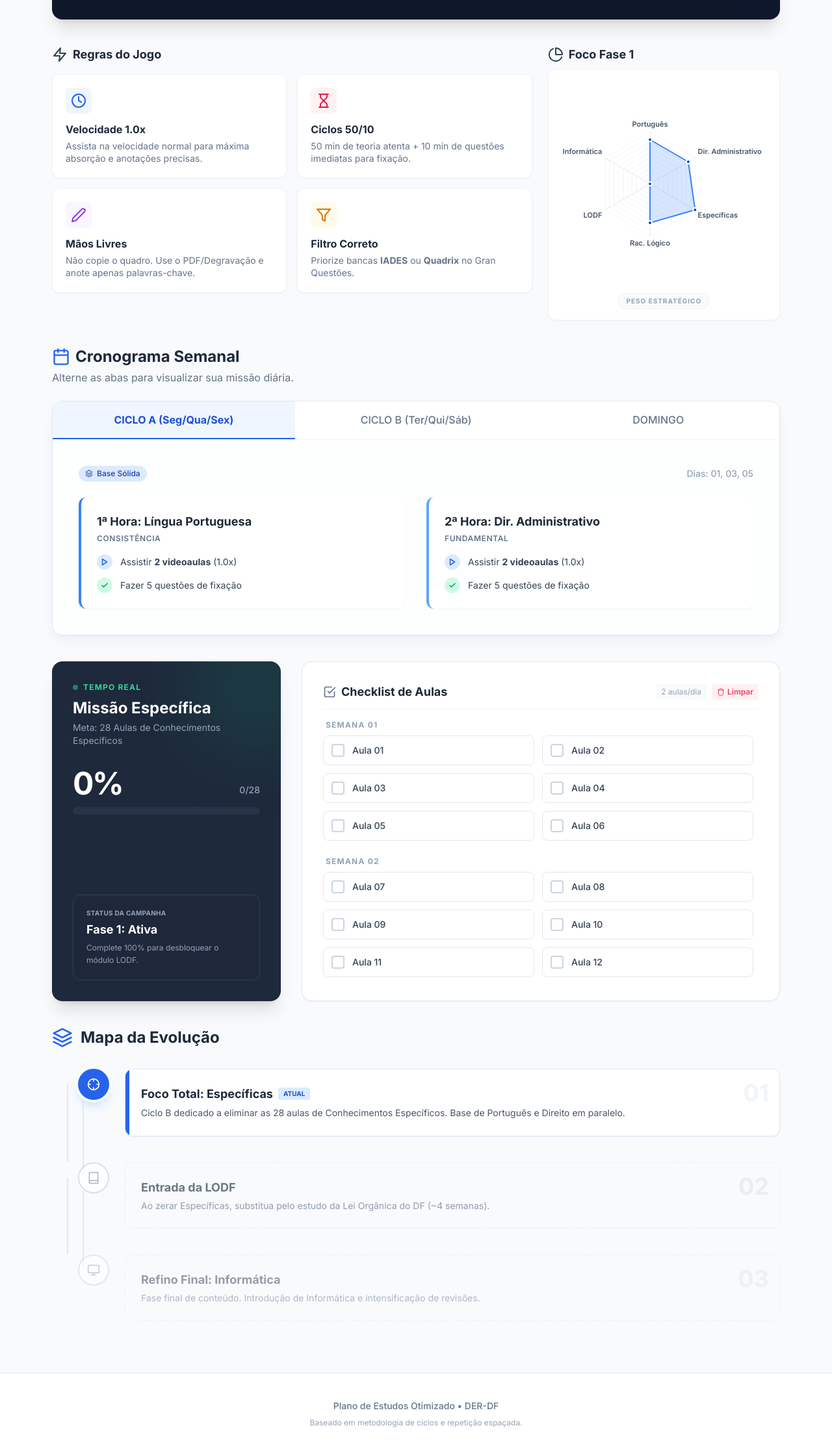
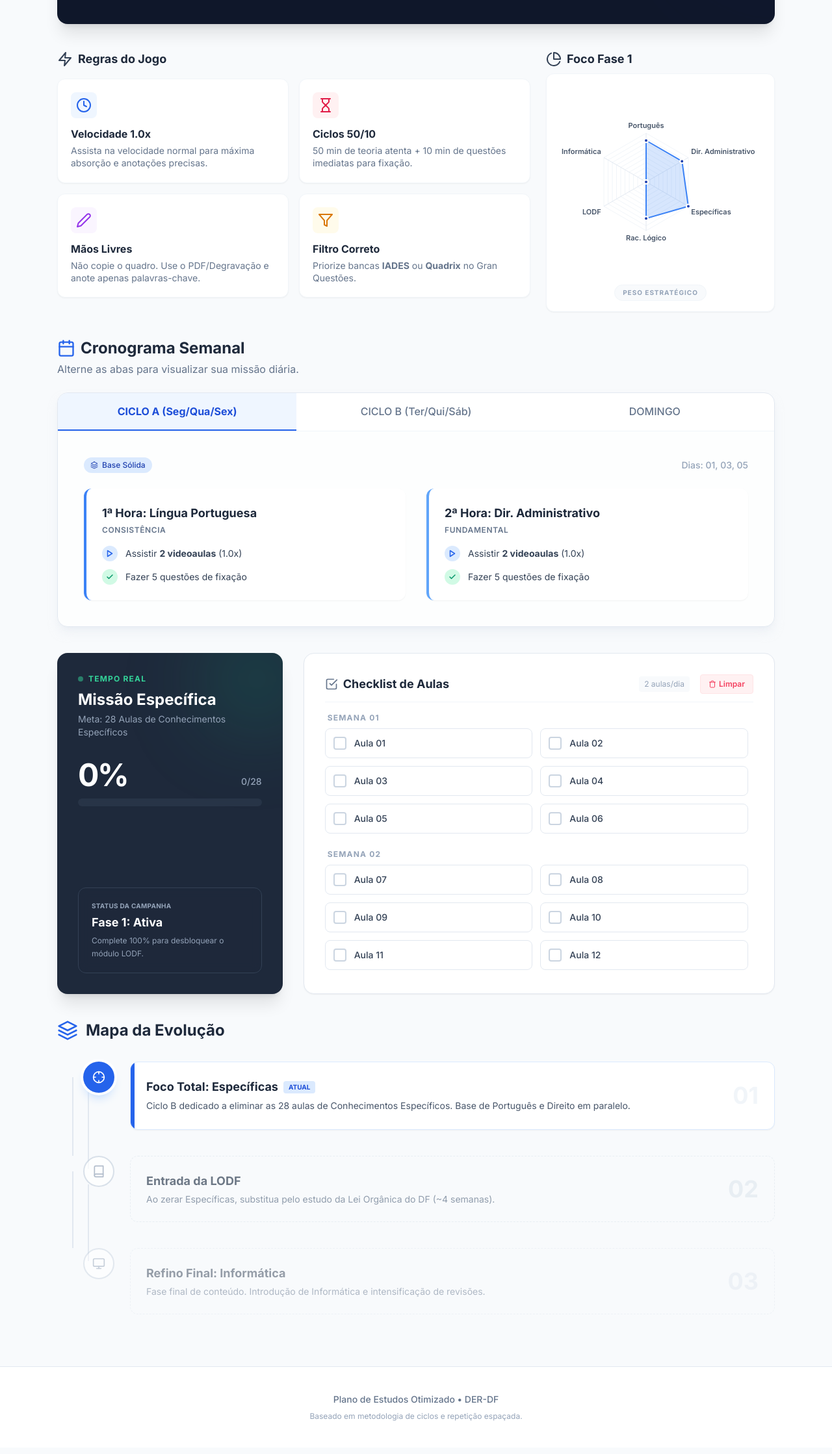
Before and after one commit to smithnaguxi90/DER-Plano-de-Estudos, a plain HTML site: page index.html in a window 1280 px wide. Shown: the part 249-2487 px from the top of the page at 65% size. Drawn offline with nearby package versions, Linux system fonts and the light colour scheme.

Commit message:
index.html atualizado

```diff
--- a/index.html
+++ b/index.html
@@ -46,8 +46,19 @@
       .chart-container {
         position: relative;
         width: 100%;
-        height: 320px;
+        height: 280px; /* Base height for mobile */
+        max-height: 350px;
         margin: 0 auto;
+      }
+      @media (min-width: 640px) {
+        .chart-container {
+          height: 320px; /* Tablet */
+        }
+      }
+      @media (min-width: 1024px) {
+        .chart-container {
+          height: 350px; /* Desktop */
+        }
       }
 
       /* Custom Checkbox Styling */
@@ -59,8 +70,8 @@
       .custom-checkbox input:checked + div::after {
         content: "";
         display: block;
-        width: 6px;
-        height: 10px;
+        width: 5px;
+        height: 9px;
         border: solid white;
         border-width: 0 2px 2px 0;
         transform: rotate(45deg);
@@ -73,7 +84,7 @@
         transition: all 0.2s cubic-bezier(0.4, 0, 0.2, 1);
       }
 
-      /* Timeline styling */
+      /* Timeline styling - Responsive adjustments */
       .timeline-line::before {
         content: "";
         position: absolute;
@@ -84,6 +95,12 @@
         background-color: #e2e8f0;
         z-index: 0;
       }
+      /* Hide line on mobile for cleaner look or adjust if needed */
+      @media (max-width: 768px) {
+        .timeline-line::before {
+          left: 15px; /* Adjust line position for smaller screens */
+        }
+      }
       .timeline-item:last-child .timeline-line::before {
         display: none;
       }
@@ -91,21 +108,21 @@
     <!-- Chosen Palette: Professional Slate (Dark/Light), Accent Blue/Rose/Emerald -->
   </head>
   <body
-    class="bg-slate-50 text-slate-800 antialiased selection:bg-blue-100 selection:text-blue-900"
+    class="bg-slate-50 text-slate-800 antialiased selection:bg-blue-100 selection:text-blue-900 flex flex-col min-h-screen"
   >
     <!-- Navigation / Header -->
     <header
       class="bg-white/80 backdrop-blur-md border-b border-slate-200 sticky top-0 z-50 transition-all duration-300"
     >
       <div
-        class="max-w-6xl mx-auto px-4 py-3 flex justify-between items-center"
+        class="max-w-6xl mx-auto px-4 sm:px-6 py-3 flex justify-between items-center"
       >
         <div
           class="flex items-center gap-3 cursor-pointer"
           onclick="window.scrollTo({ top: 0, behavior: 'smooth' })"
         >
           <div
-            class="w-8 h-8 bg-blue-600 rounded-lg flex items-center justify-center text-white shadow-sm"
+            class="w-8 h-8 bg-blue-600 rounded-lg flex items-center justify-center text-white shadow-sm shrink-0"
           >
             <svg
               xmlns="http://www.w3.org/2000/svg"
@@ -122,7 +139,7 @@
           </div>
           <div>
             <h1
-              class="text-lg font-bold text-slate-900 tracking-tight leading-none"
+              class="text-base sm:text-lg font-bold text-slate-900 tracking-tight leading-none truncate max-w-[150px] sm:max-w-none"
             >
               DER-DF <span class="text-blue-600">Estrategista</span>
             </h1>
@@ -149,7 +166,9 @@
       </div>
     </header>
 
-    <main class="max-w-6xl mx-auto px-4 py-8 space-y-10">
+    <main
+      class="max-w-6xl mx-auto px-4 sm:px-6 py-6 sm:py-8 space-y-8 sm:space-y-10 flex-grow"
+    >
       <!-- Hero / Context Section -->
       <section class="animate-slide-up" style="animation-delay: 0.1s">
         <div
@@ -157,18 +176,18 @@
         >
           <!-- Decorative background element -->
           <div
-            class="absolute top-0 right-0 w-64 h-64 bg-blue-600 rounded-full mix-blend-overlay filter blur-3xl opacity-20 -translate-y-1/2 translate-x-1/2 group-hover:opacity-30 transition-opacity duration-700"
+            class="absolute top-0 right-0 w-48 h-48 sm:w-64 sm:h-64 bg-blue-600 rounded-full mix-blend-overlay filter blur-3xl opacity-20 -translate-y-1/2 translate-x-1/2 group-hover:opacity-30 transition-opacity duration-700 pointer-events-none"
           ></div>
 
           <div class="relative z-10">
             <div
               class="flex flex-col md:flex-row justify-between items-start md:items-center gap-6"
             >
-              <div class="max-w-2xl">
-                <h2 class="text-2xl md:text-3xl font-bold mb-3 tracking-tight">
+              <div class="max-w-2xl w-full">
+                <h2 class="text-2xl sm:text-3xl font-bold mb-3 tracking-tight">
                   Sua Estratégia de Aprovação
                 </h2>
-                <p class="text-slate-300 text-lg leading-relaxed">
+                <p class="text-slate-300 text-base sm:text-lg leading-relaxed">
                   Este painel otimiza sua rotina de 2h diárias com foco em
                   consistência. Gerencie ciclos, acompanhe aulas e visualize sua
                   evolução.
@@ -177,7 +196,7 @@
               <div class="flex flex-wrap gap-3 w-full md:w-auto">
                 <button
                   onclick="App.scrollTo('planner')"
-                  class="flex-1 md:flex-none bg-blue-600 hover:bg-blue-500 text-white px-5 py-2.5 rounded-lg font-medium transition-all shadow-lg shadow-blue-900/20 active:scale-95 flex items-center justify-center gap-2"
+                  class="flex-1 md:flex-none bg-blue-600 hover:bg-blue-500 text-white px-5 py-2.5 rounded-lg font-medium transition-all shadow-lg shadow-blue-900/20 active:scale-95 flex items-center justify-center gap-2 text-sm sm:text-base"
                 >
                   <svg
                     xmlns="http://www.w3.org/2000/svg"
@@ -205,7 +224,7 @@
                 </button>
                 <button
                   onclick="App.scrollTo('tracker')"
-                  class="flex-1 md:flex-none bg-emerald-600 hover:bg-emerald-500 text-white px-5 py-2.5 rounded-lg font-medium transition-all shadow-lg shadow-emerald-900/20 active:scale-95 flex items-center justify-center gap-2"
+                  class="flex-1 md:flex-none bg-emerald-600 hover:bg-emerald-500 text-white px-5 py-2.5 rounded-lg font-medium transition-all shadow-lg shadow-emerald-900/20 active:scale-95 flex items-center justify-center gap-2 text-sm sm:text-base"
                 >
                   <svg
                     xmlns="http://www.w3.org/2000/svg"
@@ -404,9 +423,11 @@
             <h3 class="text-lg font-bold text-slate-800">Foco Fase 1</h3>
           </div>
           <div
-            class="bg-white p-4 rounded-xl border border-slate-100 shadow-sm flex-1 flex flex-col items-center justify-center relative"
+            class="bg-white p-4 rounded-xl border border-slate-100 shadow-sm flex-1 flex flex-col items-center justify-center relative min-h-[300px] sm:min-h-0"
           >
-            <div class="chart-container">
+            <div
+              class="chart-container w-full h-full flex justify-center items-center"
+            >
               <canvas id="balanceChart"></canvas>
             </div>
             <div
@@ -446,7 +467,7 @@
               </svg>
               Cronograma Semanal
             </h3>
-            <p class="text-slate-500 mt-1">
+            <p class="text-slate-500 mt-1 text-sm sm:text-base">
               Alterne as abas para visualizar sua missão diária.
             </p>
           </div>
@@ -455,26 +476,26 @@
         <div
           class="bg-white rounded-2xl shadow-lg shadow-slate-200/50 border border-slate-200 overflow-hidden"
         >
-          <!-- Tabs -->
+          <!-- Tabs - Horizontal scroll on mobile -->
           <div
             class="flex border-b border-slate-100 overflow-x-auto scrollbar-hide"
           >
             <button
-              class="flex-1 py-4 px-4 text-center font-medium text-sm sm:text-base border-b-2 transition-all whitespace-nowrap focus:outline-none"
+              class="flex-1 py-4 px-4 text-center font-medium text-sm sm:text-base border-b-2 transition-all whitespace-nowrap focus:outline-none min-w-[140px]"
               id="tab-cycle-a"
               onclick="App.switchTab('cycle-a')"
             >
               CICLO A (Seg/Qua/Sex)
             </button>
             <button
-              class="flex-1 py-4 px-4 text-center font-medium text-sm sm:text-base border-b-2 transition-all whitespace-nowrap focus:outline-none"
+              class="flex-1 py-4 px-4 text-center font-medium text-sm sm:text-base border-b-2 transition-all whitespace-nowrap focus:outline-none min-w-[140px]"
               id="tab-cycle-b"
               onclick="App.switchTab('cycle-b')"
             >
               CICLO B (Ter/Qui/Sáb)
             </button>
             <button
-              class="flex-1 py-4 px-4 text-center font-medium text-sm sm:text-base border-b-2 transition-all whitespace-nowrap focus:outline-none"
+              class="flex-1 py-4 px-4 text-center font-medium text-sm sm:text-base border-b-2 transition-all whitespace-nowrap focus:outline-none min-w-[120px]"
               id="tab-sunday"
               onclick="App.switchTab('sunday')"
             >
@@ -483,12 +504,14 @@
           </div>
 
           <!-- Content Area -->
-          <div class="p-6 md:p-10 min-h-[300px] bg-slate-50/30 relative">
+          <div class="p-4 sm:p-6 md:p-10 min-h-[300px] bg-slate-50/30 relative">
             <!-- Cycle A Content -->
             <div id="content-cycle-a" class="animate-fade-in block">
-              <div class="mb-6 flex items-center justify-between">
+              <div
+                class="mb-6 flex flex-col sm:flex-row sm:items-center justify-between gap-2"
+              >
                 <span
-                  class="inline-flex items-center gap-1.5 px-2.5 py-1 rounded-full text-xs font-medium bg-blue-100 text-blue-800"
+                  class="inline-flex items-center gap-1.5 px-2.5 py-1 rounded-full text-xs font-medium bg-blue-100 text-blue-800 w-fit"
                 >
                   <svg
                     xmlns="http://www.w3.org/2000/svg"
@@ -511,10 +534,10 @@
                 >
               </div>
 
-              <div class="grid grid-cols-1 md:grid-cols-2 gap-8">
+              <div class="grid grid-cols-1 md:grid-cols-2 gap-6 sm:gap-8">
                 <!-- Card Hour 1 -->
                 <div
-                  class="bg-white p-6 rounded-xl border-l-4 border-blue-500 shadow-sm hover:shadow-md transition-shadow"
+                  class="bg-white p-5 sm:p-6 rounded-xl border-l-4 border-blue-500 shadow-sm hover:shadow-md transition-shadow"
                 >
                   <h4 class="text-lg font-bold text-slate-800 mb-1">
                     1ª Hora: Língua Portuguesa
@@ -569,7 +592,7 @@
                 </div>
                 <!-- Card Hour 2 -->
                 <div
-                  class="bg-white p-6 rounded-xl border-l-4 border-blue-400 shadow-sm hover:shadow-md transition-shadow"
+                  class="bg-white p-5 sm:p-6 rounded-xl border-l-4 border-blue-400 shadow-sm hover:shadow-md transition-shadow"
                 >
                   <h4 class="text-lg font-bold text-slate-800 mb-1">
                     2ª Hora: Dir. Administrativo
@@ -627,9 +650,11 @@
 
             <!-- Cycle B Content -->
             <div id="content-cycle-b" class="animate-fade-in hidden">
-              <div class="mb-6 flex items-center justify-between">
+              <div
+                class="mb-6 flex flex-col sm:flex-row sm:items-center justify-between gap-2"
+              >
                 <span
-                  class="inline-flex items-center gap-1.5 px-2.5 py-1 rounded-full text-xs font-medium bg-rose-100 text-rose-800"
+                  class="inline-flex items-center gap-1.5 px-2.5 py-1 rounded-full text-xs font-medium bg-rose-100 text-rose-800 w-fit"
                 >
                   <svg
                     xmlns="http://www.w3.org/2000/svg"
@@ -652,15 +677,15 @@
                 >
               </div>
 
-              <div class="grid grid-cols-1 md:grid-cols-2 gap-8">
+              <div class="grid grid-cols-1 md:grid-cols-2 gap-6 sm:gap-8">
                 <!-- Card Hour 1 (Priority) -->
                 <div
-                  class="bg-gradient-to-br from-white to-rose-50 p-6 rounded-xl border-l-4 border-rose-500 shadow-sm hover:shadow-md transition-shadow relative"
+                  class="bg-gradient-to-br from-white to-rose-50 p-5 sm:p-6 rounded-xl border-l-4 border-rose-500 shadow-sm hover:shadow-md transition-shadow relative"
                 >
                   <div class="absolute top-4 right-4 text-rose-200 opacity-30">
                     <svg
                       xmlns="http://www.w3.org/2000/svg"
-                      class="h-12 w-12"
+                      class="h-10 w-10 sm:h-12 sm:w-12"
                       viewBox="0 0 24 24"
                       fill="none"
                       stroke="currentColor"
@@ -728,7 +753,7 @@
                 </div>
                 <!-- Card Hour 2 -->
                 <div
-                  class="bg-white p-6 rounded-xl border-l-4 border-purple-400 shadow-sm hover:shadow-md transition-shadow"
+                  class="bg-white p-5 sm:p-6 rounded-xl border-l-4 border-purple-400 shadow-sm hover:shadow-md transition-shadow"
                 >
                   <h4 class="text-lg font-bold text-slate-800 mb-1">
                     2ª Hora: Raciocínio Lógico
@@ -821,7 +846,7 @@
                   </svg>
                 </div>
                 <h4 class="text-xl font-bold text-slate-800">Dia de Recarga</h4>
-                <p class="text-slate-600 max-w-md mt-2 leading-relaxed">
+                <p class="text-slate-600 max-w-md mt-2 leading-relaxed px-4">
                   O descanso faz parte da neurociência do aprendizado.
                   <br /><span class="text-sm text-slate-400 mt-2 block"
                     >Se houver atraso, use apenas 1h para reposição
@@ -840,10 +865,10 @@
         class="scroll-mt-24 animate-slide-up"
         style="animation-delay: 0.4s"
       >
-        <div class="grid grid-cols-1 lg:grid-cols-3 gap-8">
+        <div class="grid grid-cols-1 lg:grid-cols-3 gap-6 lg:gap-8">
           <!-- Tracker Left: Stats Panel -->
           <div
-            class="bg-slate-850 text-white p-8 rounded-2xl shadow-xl flex flex-col justify-between relative overflow-hidden"
+            class="bg-slate-850 text-white p-6 sm:p-8 rounded-2xl shadow-xl flex flex-col justify-between relative overflow-hidden h-full"
           >
             <!-- Decor -->
             <div
@@ -913,10 +938,10 @@
 
           <!-- Tracker Right: Checklist -->
           <div
-            class="lg:col-span-2 bg-white rounded-2xl shadow-sm border border-slate-200 p-6 md:p-8 flex flex-col"
+            class="lg:col-span-2 bg-white rounded-2xl shadow-sm border border-slate-200 p-6 md:p-8 flex flex-col h-full"
           >
             <h4
-              class="font-bold text-slate-800 text-lg mb-4 border-b border-slate-100 pb-3 flex items-center justify-between"
+              class="font-bold text-slate-800 text-lg mb-4 border-b border-slate-100 pb-3 flex flex-col sm:flex-row sm:items-center justify-between gap-3"
             >
               <span class="flex items-center gap-2">
                 <svg
@@ -936,14 +961,16 @@
                 </svg>
                 Checklist de Aulas
               </span>
-              <div class="flex items-center gap-2">
+              <div
+                class="flex items-center justify-between w-full sm:w-auto gap-4"
+              >
                 <span
-                  class="text-xs font-normal text-slate-400 bg-slate-50 px-2 py-1 rounded"
+                  class="text-xs font-normal text-slate-400 bg-slate-50 px-2 py-1 rounded whitespace-nowrap"
                   >2 aulas/dia</span
                 >
                 <button
                   onclick="App.resetProgress()"
-                  class="text-xs font-semibold text-rose-500 hover:text-rose-700 bg-rose-50 hover:bg-rose-100 px-2 py-1 rounded transition-colors flex items-center gap-1"
+                  class="text-xs font-semibold text-rose-500 hover:text-rose-700 bg-rose-50 hover:bg-rose-100 px-3 py-1.5 rounded transition-colors flex items-center gap-1 border border-rose-100"
                   title="Limpar todo o progresso"
                 >
                   <svg
@@ -995,17 +1022,17 @@
           <h3 class="text-2xl font-bold text-slate-800">Mapa da Evolução</h3>
         </div>
 
-        <div class="relative space-y-0 pl-4 md:pl-0">
+        <div class="relative space-y-0 pl-0 md:pl-0">
           <!-- Phase 1 -->
           <div
-            class="timeline-item relative pb-10 md:pl-10 border-l-0 md:border-l-0"
+            class="timeline-item relative pb-10 md:pl-10 border-l-2 md:border-l-0 border-slate-100 ml-4 md:ml-0 pl-6 md:pl-0"
           >
             <div
               class="timeline-line hidden md:block md:absolute md:left-[23px] md:top-6 md:bottom-0 md:w-0.5 md:bg-slate-200"
             ></div>
 
             <div class="flex flex-col md:flex-row gap-6 group">
-              <!-- Icon Marker -->
+              <!-- Icon Marker - Desktop -->
               <div
                 class="hidden md:flex flex-shrink-0 w-12 h-12 rounded-full bg-blue-600 text-white items-center justify-center font-bold text-lg shadow-lg shadow-blue-200 relative z-10 ring-4 ring-white"
               >
@@ -1027,6 +1054,13 @@
                 </svg>
               </div>
 
+              <!-- Icon Marker - Mobile (Absolute) -->
+              <div
+                class="absolute -left-[33px] top-0 flex md:hidden w-8 h-8 rounded-full bg-blue-600 text-white items-center justify-center font-bold text-sm shadow-md z-10 ring-4 ring-slate-50"
+              >
+                1
+              </div>
+
               <!-- Content -->
               <div
                 class="flex-1 bg-white p-6 rounded-xl shadow-sm border border-blue-100 hover:border-blue-300 transition-colors relative overflow-hidden"
@@ -1034,9 +1068,11 @@
                 <div
                   class="absolute left-0 top-0 bottom-0 w-1.5 bg-blue-600"
                 ></div>
-                <div class="flex justify-between items-start">
+                <div
+                  class="flex flex-col sm:flex-row justify-between items-start sm:items-center gap-4"
+                >
                   <div>
-                    <div class="flex items-center gap-2 mb-1">
+                    <div class="flex items-center gap-2 mb-1 flex-wrap">
                       <h4 class="font-bold text-slate-800 text-lg">
                         Foco Total: Específicas
                       </h4>
@@ -1051,7 +1087,7 @@
                     </p>
                   </div>
                   <span
-                    class="text-4xl text-slate-100 font-bold -mt-2 -mr-2 select-none group-hover:text-blue-50 transition-colors"
+                    class="text-4xl text-slate-100 font-bold hidden sm:block select-none group-hover:text-blue-50 transition-colors"
                     >01</span
                   >
                 </div>
@@ -1060,7 +1096,9 @@
           </div>
 
           <!-- Phase 2 -->
-          <div class="timeline-item relative pb-10 md:pl-10">
+          <div
+            class="timeline-item relative pb-10 md:pl-10 border-l-2 md:border-l-0 border-slate-100 ml-4 md:ml-0 pl-6 md:pl-0"
+          >
             <div
               class="timeline-line hidden md:block md:absolute md:left-[23px] md:top-6 md:bottom-0 md:w-0.5 md:bg-slate-200"
             ></div>
@@ -1089,9 +1127,17 @@
               </div>
 
               <div
+                class="absolute -left-[33px] top-0 flex md:hidden w-8 h-8 rounded-full bg-white border-2 border-slate-300 text-slate-400 items-center justify-center font-bold text-sm shadow-sm z-10 ring-4 ring-slate-50"
+              >
+                2
+              </div>
+
+              <div
                 class="flex-1 bg-slate-50 p-6 rounded-xl border border-slate-200 border-dashed hover:border-solid hover:bg-white transition-all"
               >
-                <div class="flex justify-between items-start">
+                <div
+                  class="flex flex-col sm:flex-row justify-between items-start sm:items-center gap-4"
+                >
                   <div>
                     <h4 class="font-bold text-slate-700 text-lg mb-1">
                       Entrada da LODF
@@ -1102,7 +1148,7 @@
                     </p>
                   </div>
                   <span
-                    class="text-4xl text-slate-200 font-bold -mt-2 -mr-2 select-none"
+                    class="text-4xl text-slate-200 font-bold hidden sm:block select-none"
                     >02</span
                   >
                 </div>
@@ -1111,7 +1157,9 @@
           </div>
 
           <!-- Phase 3 -->
-          <div class="timeline-item relative md:pl-10">
+          <div
+            class="timeline-item relative md:pl-10 ml-4 md:ml-0 pl-6 md:pl-0"
+          >
             <div
               class="flex flex-col md:flex-row gap-6 group opacity-50 hover:opacity-100 transition-opacity"
             >
@@ -1135,9 +1183,17 @@
               </div>
 
               <div
+                class="absolute -left-[33px] top-0 flex md:hidden w-8 h-8 rounded-full bg-white border-2 border-slate-300 text-slate-400 items-center justify-center font-bold text-sm shadow-sm z-10 ring-4 ring-slate-50"
+              >
+                3
+              </div>
+
+              <div
                 class="flex-1 bg-slate-50 p-6 rounded-xl border border-slate-200 border-dashed hover:border-solid hover:bg-white transition-all"
               >
-                <div class="flex justify-between items-start">
+                <div
+                  class="flex flex-col sm:flex-row justify-between items-start sm:items-center gap-4"
+                >
                   <div>
                     <h4 class="font-bold text-slate-700 text-lg mb-1">
                       Refino Final: Informática
@@ -1148,7 +1204,7 @@
                     </p>
                   </div>
                   <span
-                    class="text-4xl text-slate-200 font-bold -mt-2 -mr-2 select-none"
+                    class="text-4xl text-slate-200 font-bold hidden sm:block select-none"
                     >03</span
                   >
                 </div>
@@ -1248,13 +1304,13 @@
 
             if (id === tabId) {
               // Activate
-              btn.className = `flex-1 py-4 px-4 text-center font-bold text-sm sm:text-base border-b-2 transition-all whitespace-nowrap focus:outline-none ${colors[id]}`;
+              btn.className = `flex-1 py-4 px-4 text-center font-bold text-sm sm:text-base border-b-2 transition-all whitespace-nowrap focus:outline-none min-w-[140px] ${colors[id]}`;
               content.classList.remove("hidden");
               content.classList.add("animate-fade-in");
             } else {
               // Deactivate
               btn.className =
-                "flex-1 py-4 px-4 text-center font-medium text-sm sm:text-base border-b-2 border-transparent text-slate-500 hover:text-slate-700 hover:bg-slate-50 transition-all whitespace-nowrap focus:outline-none";
+                "flex-1 py-4 px-4 text-center font-medium text-sm sm:text-base border-b-2 border-transparent text-slate-500 hover:text-slate-700 hover:bg-slate-50 transition-all whitespace-nowrap focus:outline-none min-w-[140px]";
               content.classList.add("hidden");
               content.classList.remove("animate-fade-in");
             }
```
